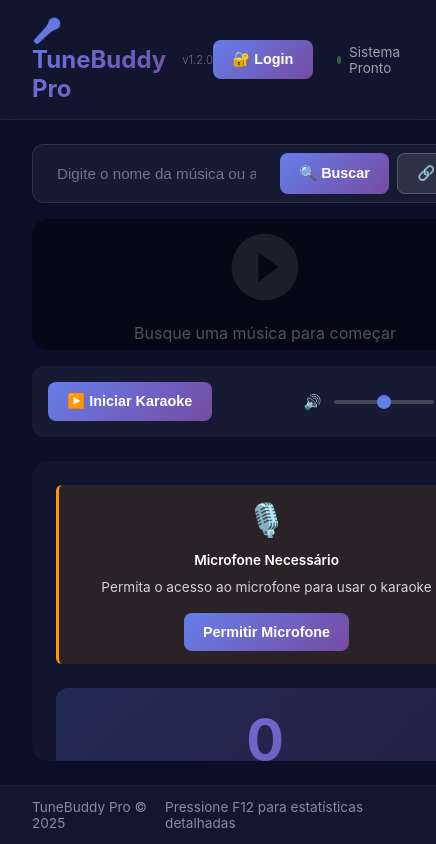
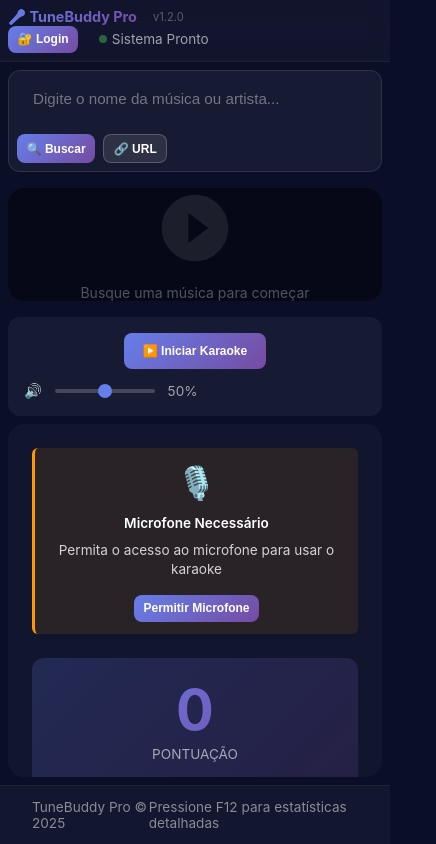
Before and after one commit to John89010130/karaoke-app, a plain HTML site: page index.html in a window 390 px wide. Shown: the whole page, 436 px wide, since content can reach past the window. Drawn offline with nearby package versions, Linux system fonts and the light colour scheme.

Commit message:
feat: Implementar responsividade completa para todos os tamanhos de tela
- Adicionados breakpoints para 1400px, 1200px, 900px, 600px e 400px
- Ajustes automáticos de layout, fontes e espaçamentos
- Suporte para telas pequenas (smartphones) e tablets
- Ajustes para altura reduzida de tela
- Meta tags otimizadas para mobile (viewport, theme-color)
- Dynamic viewport height (dvh) para melhor suporte mobile
- Interface se adapta automaticamente sem necessidade de ajustes manuais
- Versão: v1.2.0  v1.3.0

```diff
--- a/index.html
+++ b/index.html
@@ -2,7 +2,9 @@
 <html lang="pt-BR">
 <head>
     <meta charset="UTF-8">
-    <meta name="viewport" content="width=device-width, initial-scale=1.0">
+    <meta name="viewport" content="width=device-width, initial-scale=1.0, maximum-scale=1.0, user-scalable=no">
+    <meta name="description" content="TuneBuddy Pro - Karaoke Avançado com detecção de pitch em tempo real">
+    <meta name="theme-color" content="#0a0e27">
     <title>TuneBuddy Pro - Karaoke Avançado</title>
     <link rel="icon" type="image/svg+xml" href="favicon.svg">
     <style>
@@ -12,20 +14,32 @@
             box-sizing: border-box;
         }
 
+        html {
+            overflow: hidden;
+            width: 100%;
+            height: 100%;
+        }
+
         body {
             font-family: -apple-system, BlinkMacSystemFont, 'Segoe UI', Roboto, Oxygen, Ubuntu, sans-serif;
             background: #0a0e27;
-            height: 100vh;
+            width: 100%;
+            height: 100%;
             overflow: hidden;
             color: #fff;
+            -webkit-font-smoothing: antialiased;
+            -moz-osx-font-smoothing: grayscale;
         }
 
 
         .app-container {
+            width: 100%;
             height: 100vh;
+            height: 100dvh; /* Dynamic viewport height para mobile */
             display: grid;
-            grid-template-rows: auto 1fr auto;
+            grid-template-rows: auto 1fr;
             gap: 0;
+            overflow: hidden;
         }
 
         /* Header minimalista */
@@ -60,7 +74,9 @@
             grid-template-columns: 1fr 400px;
             gap: 1.5rem;
             padding: 1.5rem 2rem;
-            overflow: hidden;
+            overflow: auto;
+            height: 100%;
+            max-height: 100%;
         }
 
         /* Lado esquerdo - Vídeo e controles */
@@ -504,15 +520,163 @@
             animation: fadeIn 0.3s ease;
         }
 
-        /* Responsivo */
+        /* ===== RESPONSIVIDADE COMPLETA ===== */
+
+        /* Telas médias (tablets landscape) */
+        @media (max-width: 1400px) {
+            .main-content {
+                grid-template-columns: 1fr 350px;
+                gap: 1rem;
+                padding: 1rem;
+            }
+
+            .header {
+                padding: 0.8rem 1.5rem;
+            }
+        }
+
+        /* Tablets e telas menores */
         @media (max-width: 1200px) {
             .main-content {
                 grid-template-columns: 1fr;
-                grid-template-rows: 1fr auto;
+                grid-template-rows: auto auto;
+                max-height: none;
+            }
+
+            .metrics-panel {
+                max-height: 400px;
+                overflow-y: auto;
+            }
+
+            .video-section.has-video .video-wrapper {
+                min-height: 350px;
+            }
+        }
+
+        /* Telas pequenas (tablets portrait) */
+        @media (max-width: 900px) {
+            .header {
+                padding: 0.7rem 1rem;
+                flex-wrap: wrap;
+            }
+
+            .logo {
+                font-size: 1.2rem;
+            }
+
+            .main-content {
+                padding: 0.8rem;
+                gap: 0.8rem;
+            }
+
+            .search-bar {
+                flex-wrap: wrap;
+            }
+
+            .search-bar input {
+                min-width: 100%;
+                margin-bottom: 0.5rem;
+            }
+
+            .btn {
+                padding: 0.6rem 1rem;
+                font-size: 0.85rem;
+            }
+
+            .video-section.has-video .video-wrapper {
+                min-height: 300px;
+            }
+        }
+
+        /* Smartphones */
+        @media (max-width: 600px) {
+            body {
+                font-size: 14px;
+            }
+
+            .header {
+                padding: 0.5rem;
+            }
+
+            .logo {
+                font-size: 1rem;
+            }
+
+            .header-actions {
+                gap: 0.3rem;
+            }
+
+            .btn {
+                padding: 0.5rem 0.8rem;
+                font-size: 0.8rem;
+                white-space: nowrap;
+            }
+
+            .main-content {
+                padding: 0.5rem;
+                gap: 0.5rem;
+            }
+
+            .video-section.has-video .video-wrapper {
+                min-height: 250px;
+            }
+
+            .controls-bar {
+                flex-direction: column;
+                gap: 0.8rem;
+            }
+
+            .playback-controls {
+                flex-wrap: wrap;
+                justify-content: center;
+            }
+
+            .volume-control {
+                width: 100%;
+            }
+
+            .score-display {
+                font-size: 2rem;
+            }
+
+            .metric-item {
+                padding: 0.6rem;
+            }
+
+            .modal-box {
+                margin: 1rem;
+                max-width: calc(100% - 2rem) !important;
+            }
+        }
+
+        /* Smartphones pequenos */
+        @media (max-width: 400px) {
+            .logo {
+                font-size: 0.9rem;
+            }
+
+            .btn {
+                padding: 0.4rem 0.6rem;
+                font-size: 0.75rem;
+            }
+
+            .video-section.has-video .video-wrapper {
+                min-height: 200px;
+            }
+        }
+
+        /* Ajustes para altura pequena */
+        @media (max-height: 700px) {
+            .main-content {
+                padding: 0.5rem;
             }
 
             .metrics-panel {
                 max-height: 300px;
+            }
+
+            .video-section.has-video .video-wrapper {
+                min-height: 250px;
             }
         }
 
```
